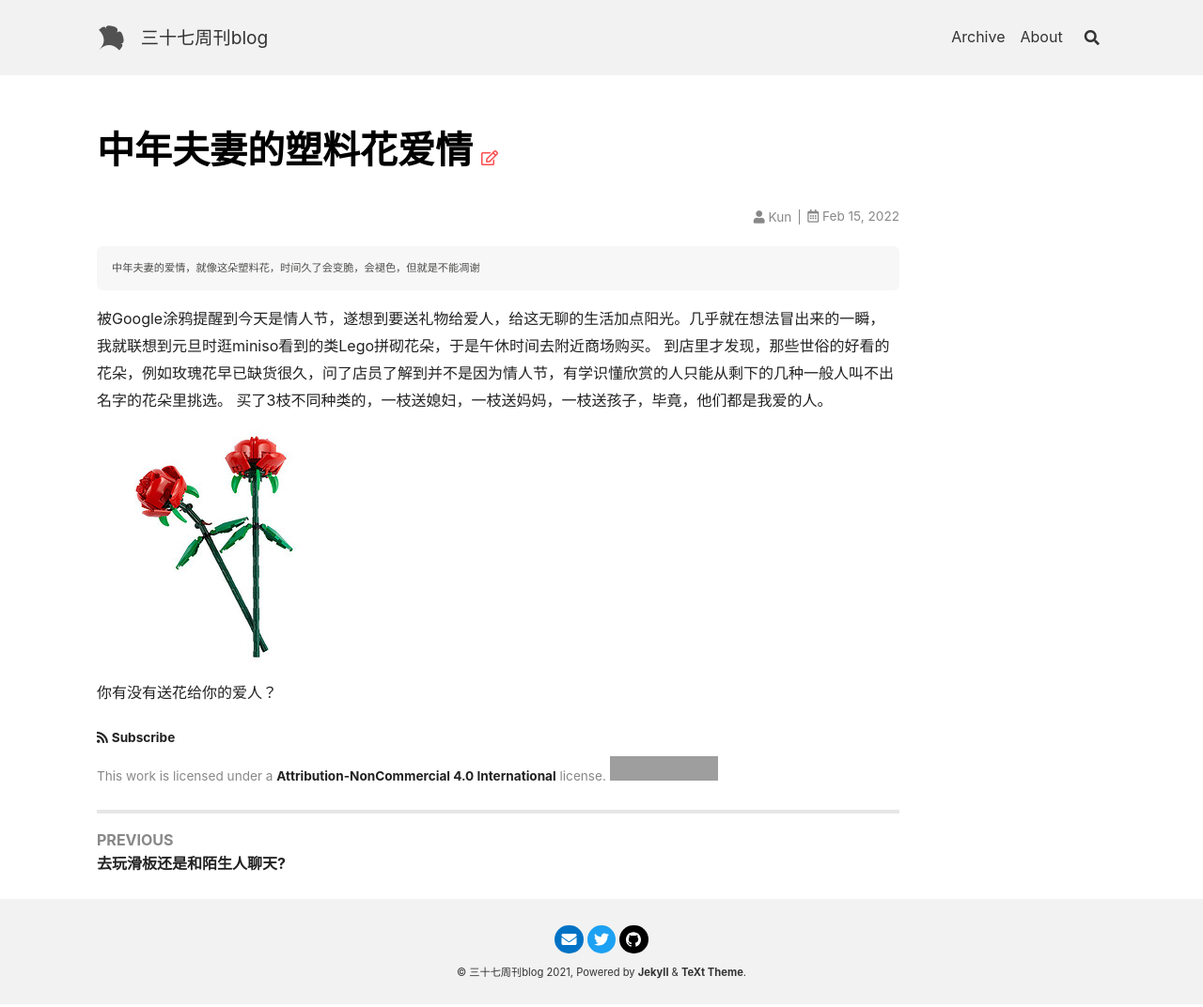
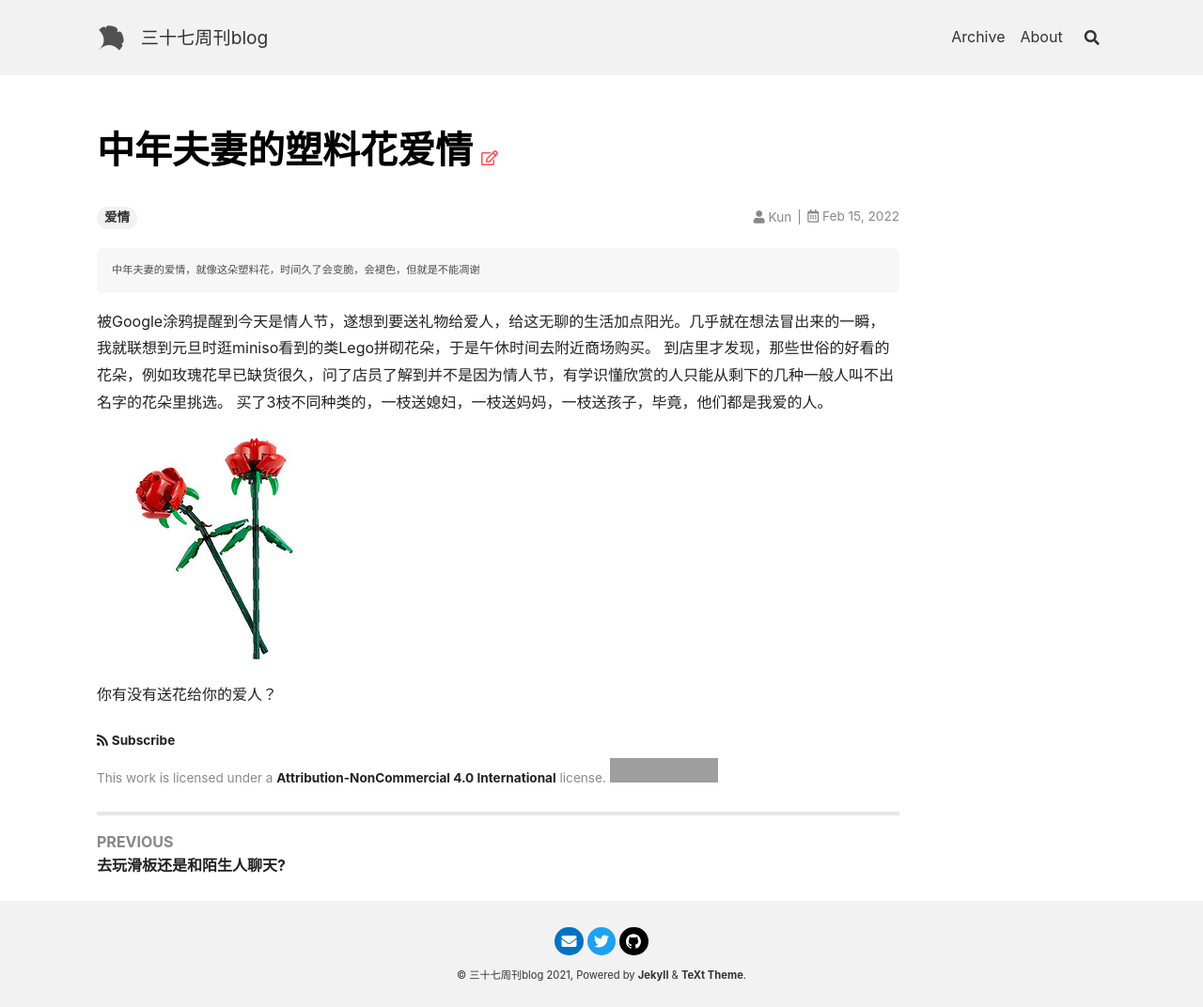
Before and after one commit to 302sk/302sk.github.io, a Jekyll site: the page built from _posts/2022-02-15-plastic-flower.md, in a window 1280 px wide. Shown: the whole page at 94% size. Built offline with Jekyll 4.4.1, drawn with Linux system fonts in a browser that asks for light colours; nearby versions of some CDN libraries; grey boxes are pictures that could not be loaded.

````diff
--- a/_posts/2022-02-15-plastic-flower.md
+++ b/_posts/2022-02-15-plastic-flower.md
@@ -1,8 +1,10 @@
 ---
-layout: article
 title: 中年夫妻的塑料花爱情
+tags: 爱情
 author: kun
+comments: true
 ---
+
 
 ```
 中年夫妻的爱情，就像这朵塑料花，时间久了会变脆，会褪色，但就是不能凋谢
````
